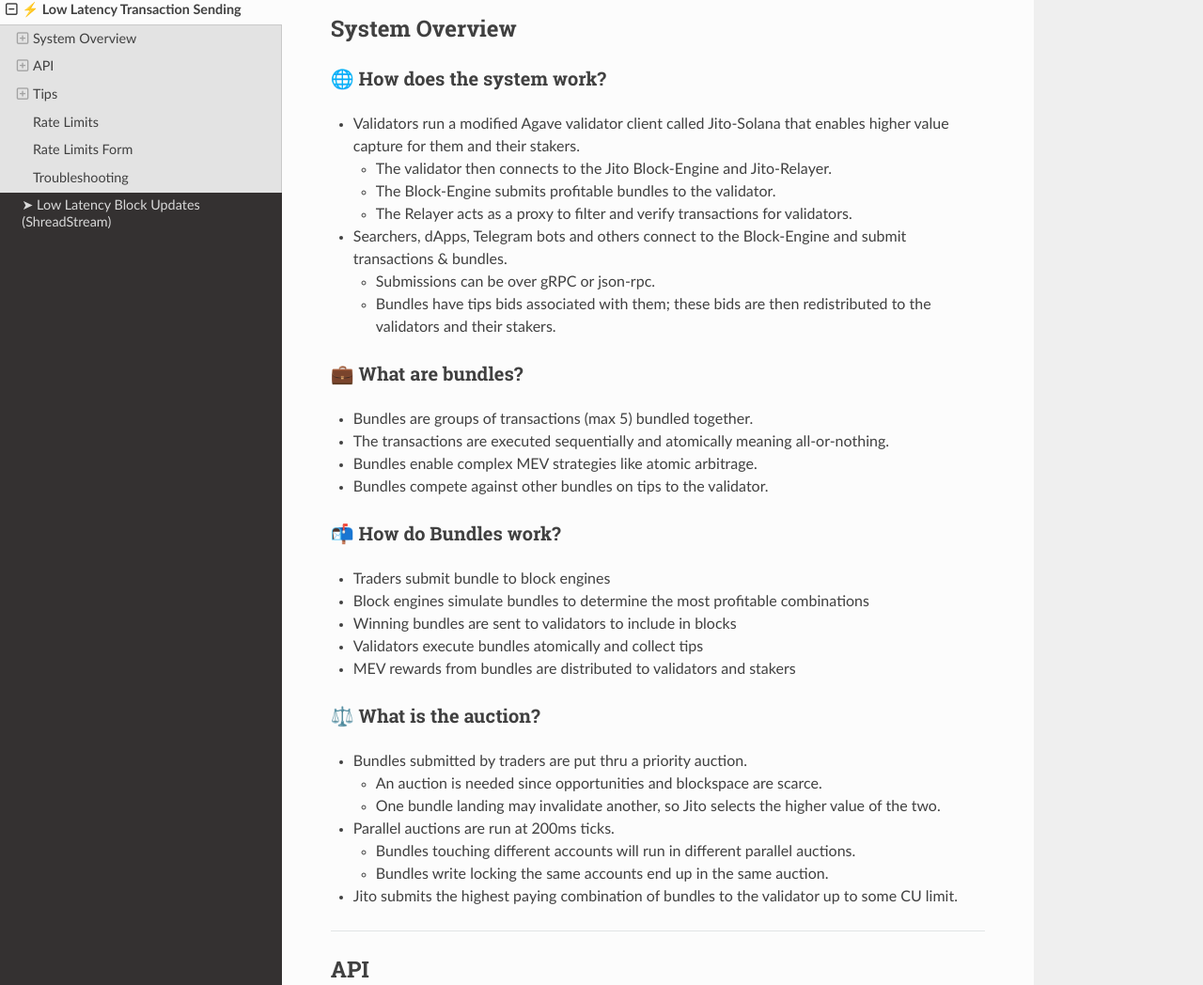
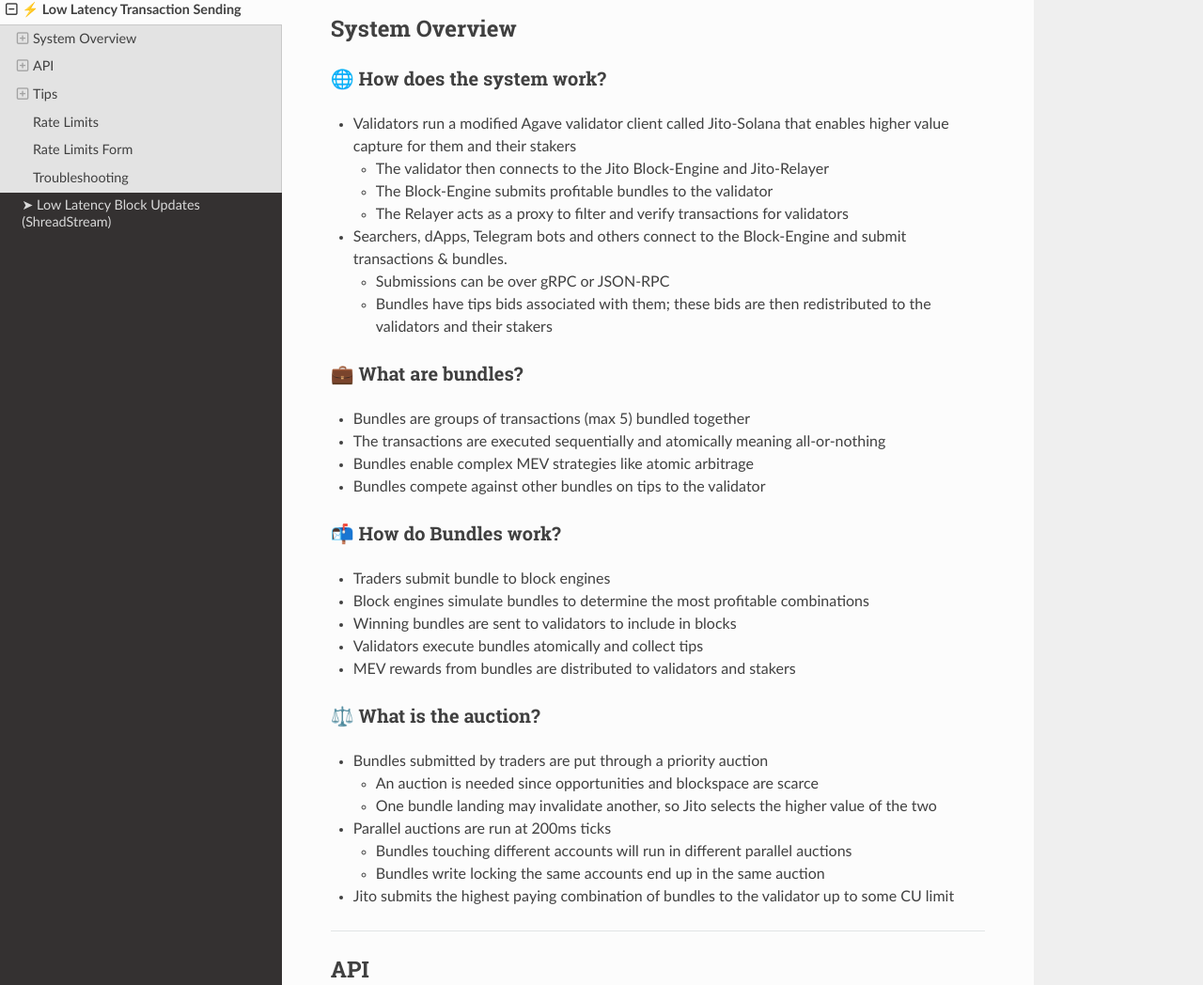
Before and after one commit to jito-labs/jito-docs, a Sphinx documentation site: the page built from docs/source/lowlatencytxnsend.md, in a window 1280 px wide and 1400 px high, scrolled down 955 px. Shown: the part 136-1184 px from the top of the window at 94% size. Built offline with Sphinx 7.4.7 and the Read the Docs theme 2.0.0, drawn with Linux system fonts in a browser that asks for light colours.

Commit message:
minor updates

```diff
--- a/docs/source/lowlatencytxnsend.md
+++ b/docs/source/lowlatencytxnsend.md
@@ -8,19 +8,19 @@
 ## System Overview
 
 ### 🌐 How does the system work?
-- Validators run a modified Agave validator client called Jito-Solana that enables higher value capture for them and their stakers.
-  - The validator then connects to the Jito Block-Engine and Jito-Relayer.
-  - The Block-Engine submits profitable bundles to the validator.
-  - The Relayer acts as a proxy to filter and verify transactions for validators.
+- Validators run a modified Agave validator client called Jito-Solana that enables higher value capture for them and their stakers
+  - The validator then connects to the Jito Block-Engine and Jito-Relayer
+  - The Block-Engine submits profitable bundles to the validator
+  - The Relayer acts as a proxy to filter and verify transactions for validators
 - Searchers, dApps, Telegram bots and others connect to the Block-Engine and submit transactions & bundles.
-  - Submissions can be over gRPC or json-rpc.
-  - Bundles have tips bids associated with them; these bids are then redistributed to the validators and their stakers.
+  - Submissions can be over gRPC or JSON-RPC
+  - Bundles have tips bids associated with them; these bids are then redistributed to the validators and their stakers
 
 ### 💼 What are bundles?
-- Bundles are groups of transactions (max 5) bundled together.
-- The transactions are executed sequentially and atomically meaning all-or-nothing.
-- Bundles enable complex MEV strategies like atomic arbitrage.
-- Bundles compete against other bundles on tips to the validator.
+- Bundles are groups of transactions (max 5) bundled together
+- The transactions are executed sequentially and atomically meaning all-or-nothing
+- Bundles enable complex MEV strategies like atomic arbitrage
+- Bundles compete against other bundles on tips to the validator
 
 ### 📬 How do Bundles work?
 - Traders submit bundle to block engines
@@ -30,13 +30,13 @@
 - MEV rewards from bundles are distributed to validators and stakers
 
 ### ⚖️ What is the auction?
-- Bundles submitted by traders are put thru a priority auction.
-  - An auction is needed since opportunities and blockspace are scarce.
-  - One bundle landing may invalidate another, so Jito selects the higher value of the two.
-- Parallel auctions are run at 200ms ticks.
-  - Bundles touching different accounts will run in different parallel auctions.
-  - Bundles write locking the same accounts end up in the same auction.
-- Jito submits the highest paying combination of bundles to the validator up to some CU limit.
+- Bundles submitted by traders are put through a priority auction
+  - An auction is needed since opportunities and blockspace are scarce
+  - One bundle landing may invalidate another, so Jito selects the higher value of the two
+- Parallel auctions are run at 200ms ticks
+  - Bundles touching different accounts will run in different parallel auctions
+  - Bundles write locking the same accounts end up in the same auction
+- Jito submits the highest paying combination of bundles to the validator up to some CU limit
 
 ---
 
```
